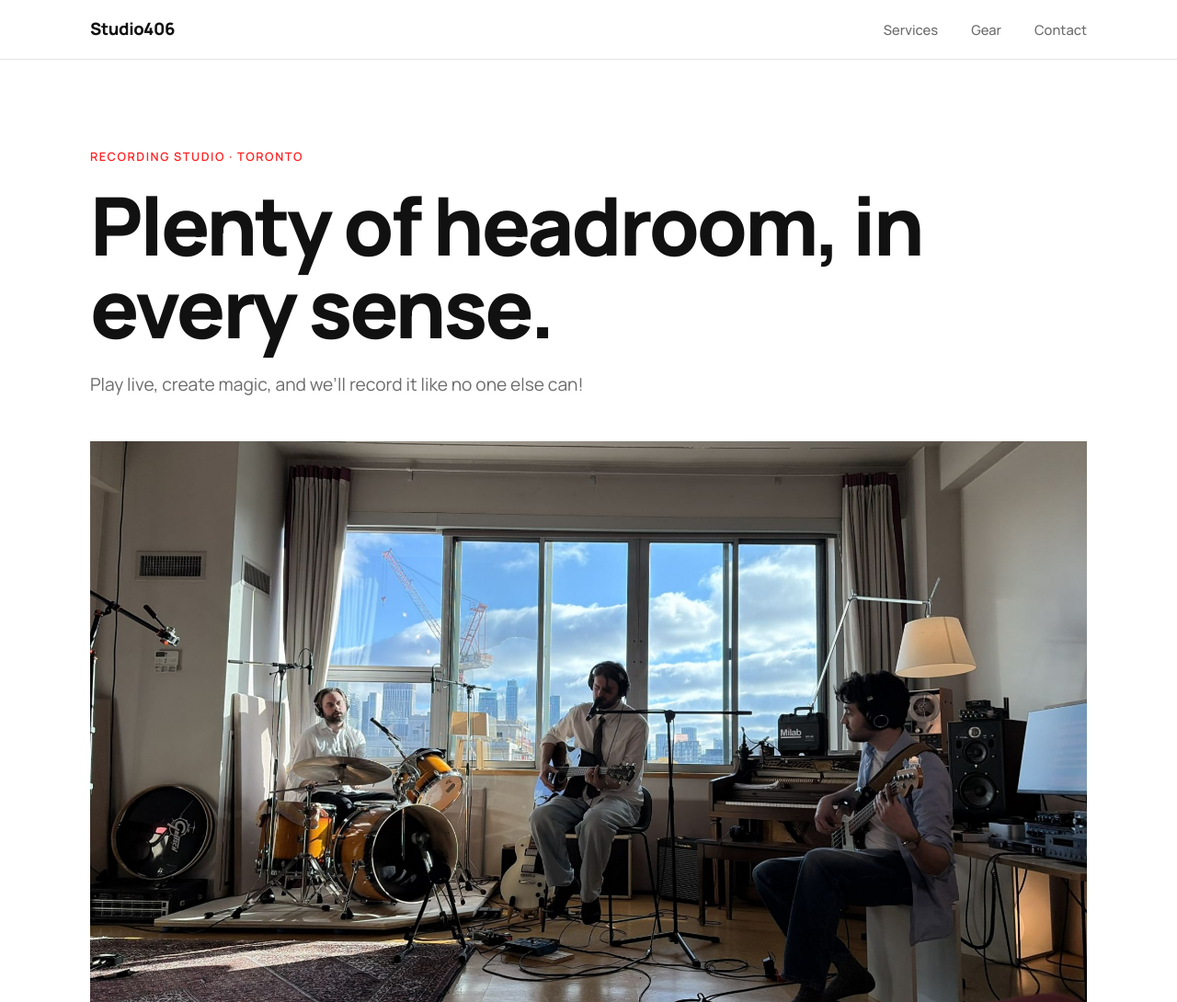
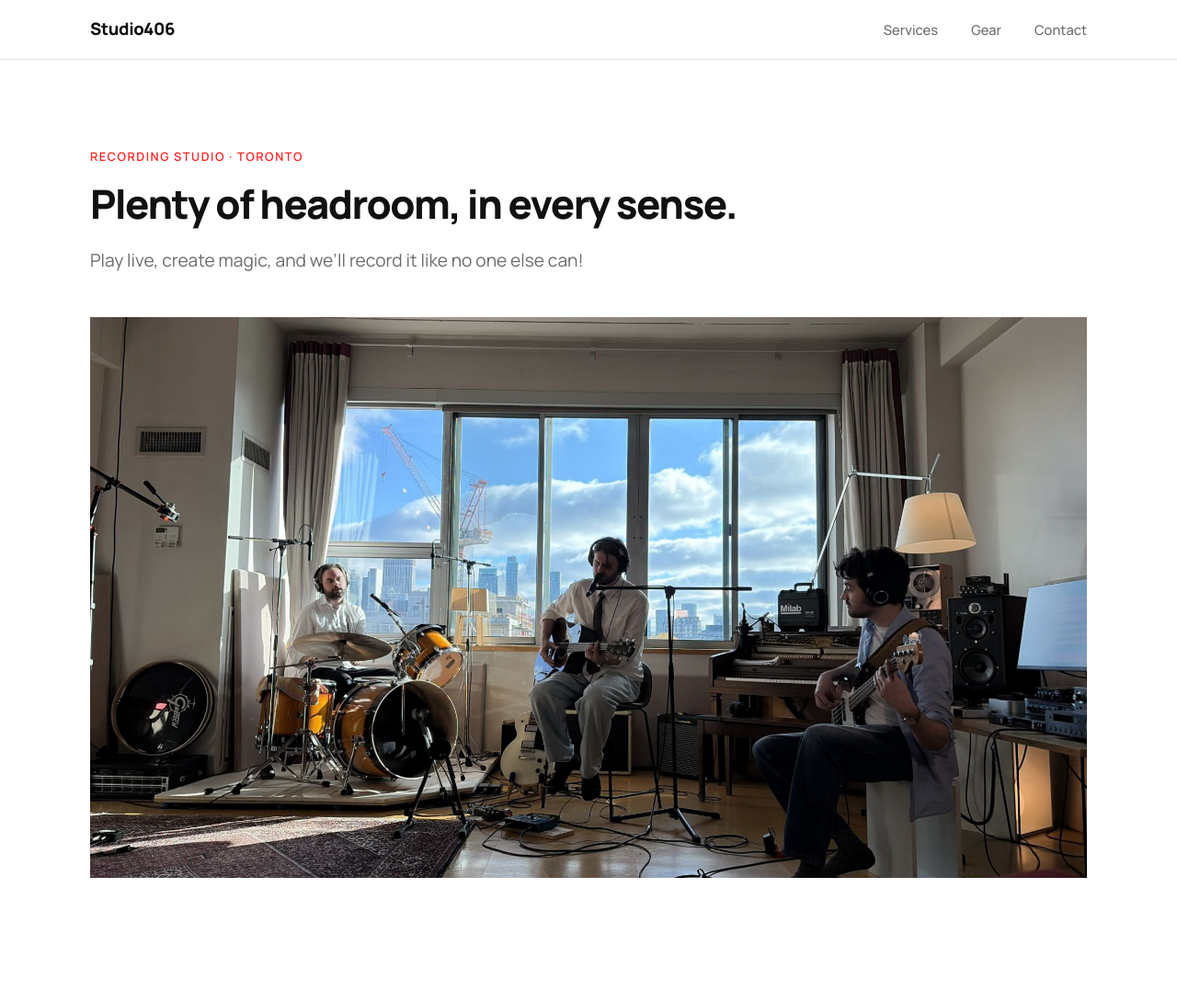
Before and after one commit to claude-richard-5/studio406-site, a plain HTML site: page v2/index.html in a window 1280 px wide. Shown: the top 1090 px of the page at 92% size. Drawn offline with Linux system fonts and the light colour scheme.

Commit message:
v2 prototype: shrink hero headline to fit one line
Co-Authored-By: Claude Opus 5.5 <noreply@anthropic.com>

```diff
--- a/v2/v2.css
+++ b/v2/v2.css
@@ -46,7 +46,7 @@ a { color: inherit; text-decoration: none; }
   text-transform: uppercase; color: var(--accent); margin-bottom: 1.25rem;
 }
 .hero h1 {
-  font-size: clamp(2.6rem, 7vw, 5.5rem); font-weight: 800;
+  font-size: clamp(2rem, 3.4vw, 2.75rem); font-weight: 800;
   line-height: 1.02; letter-spacing: -0.035em;
 }
 .lede { margin-top: 1.5rem; max-width: 34rem; font-size: clamp(1rem, 1.6vw, 1.2rem); color: var(--muted); }
```
